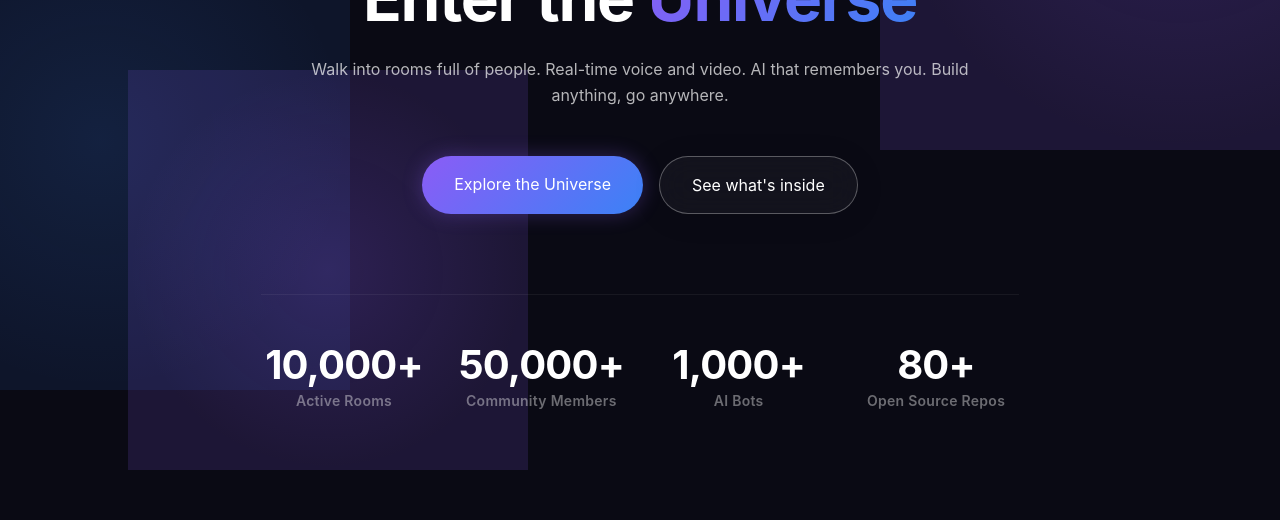
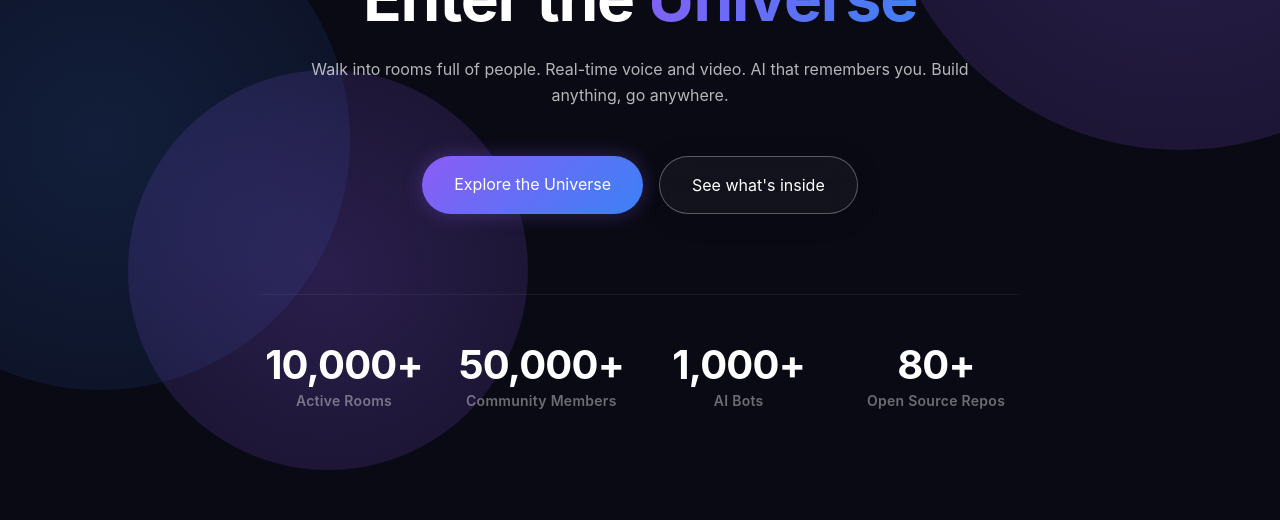
Before and after one commit to BAWES-Universe/bawes-new-website, a Next.js app: page / in a window 1280 px wide. Shown: the part 250-770 px from the top of the page. Built offline with nearby package versions, Linux system fonts and the light colour scheme; no server answers.

Commit message:
fix: add border-radius 50% to bg-orb, reduce orb opacity

```diff
--- a/app/globals.css
+++ b/app/globals.css
@@ -55,12 +55,13 @@
     position: fixed;
     pointer-events: none;
     z-index: 0;
+    border-radius: 50%;
   }
   .bg-orb-purple {
-    background: radial-gradient(circle, rgba(139, 92, 246, 0.15) 0%, rgba(10, 10, 20, 0) 70%);
+    background: radial-gradient(circle, rgba(139, 92, 246, 0.12) 0%, rgba(10, 10, 20, 0) 70%);
   }
   .bg-orb-blue {
-    background: radial-gradient(circle, rgba(59, 130, 246, 0.1) 0%, rgba(10, 10, 20, 0) 70%);
+    background: radial-gradient(circle, rgba(59, 130, 246, 0.08) 0%, rgba(10, 10, 20, 0) 70%);
   }
 
   /* MATERIAL SYMBOLS */
```
